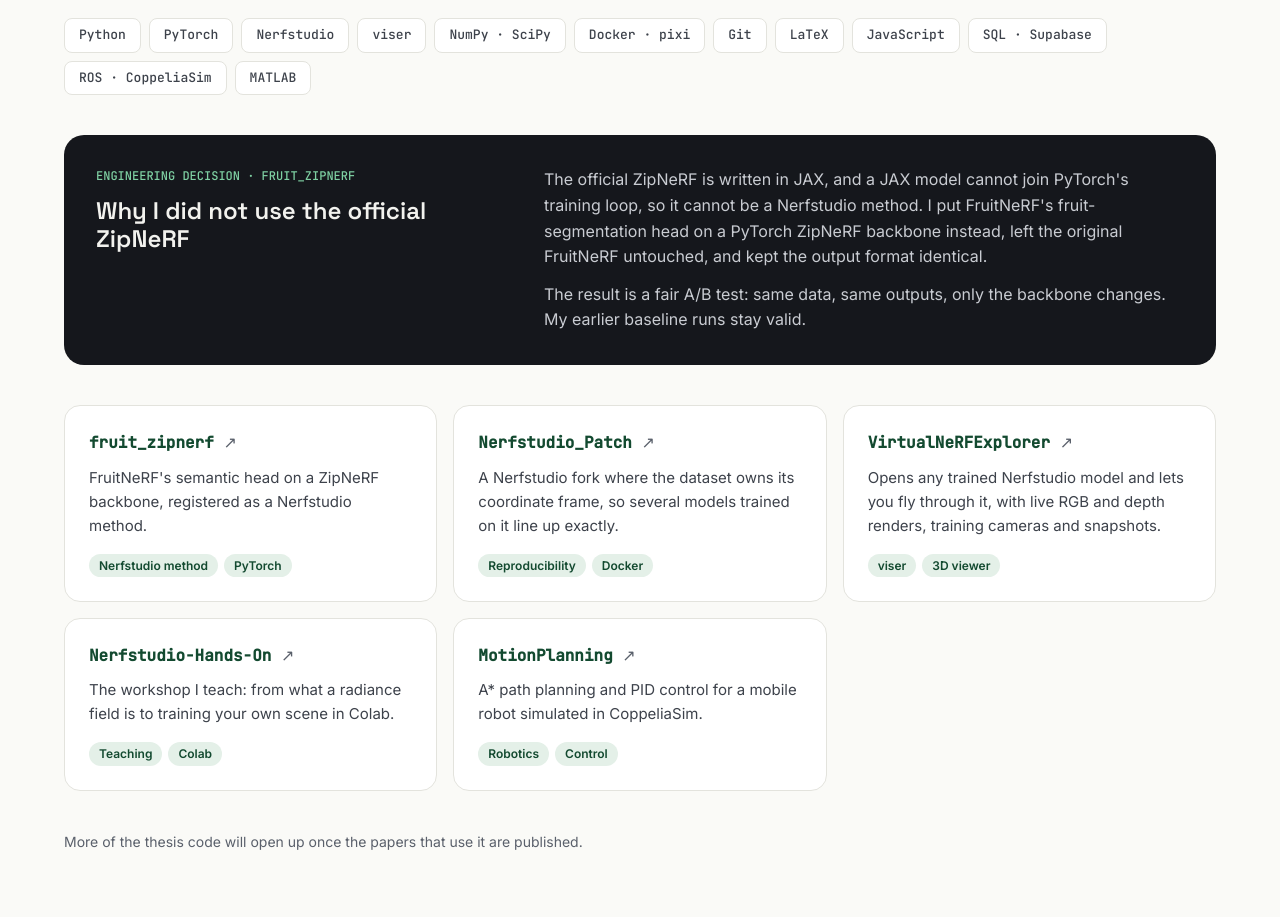
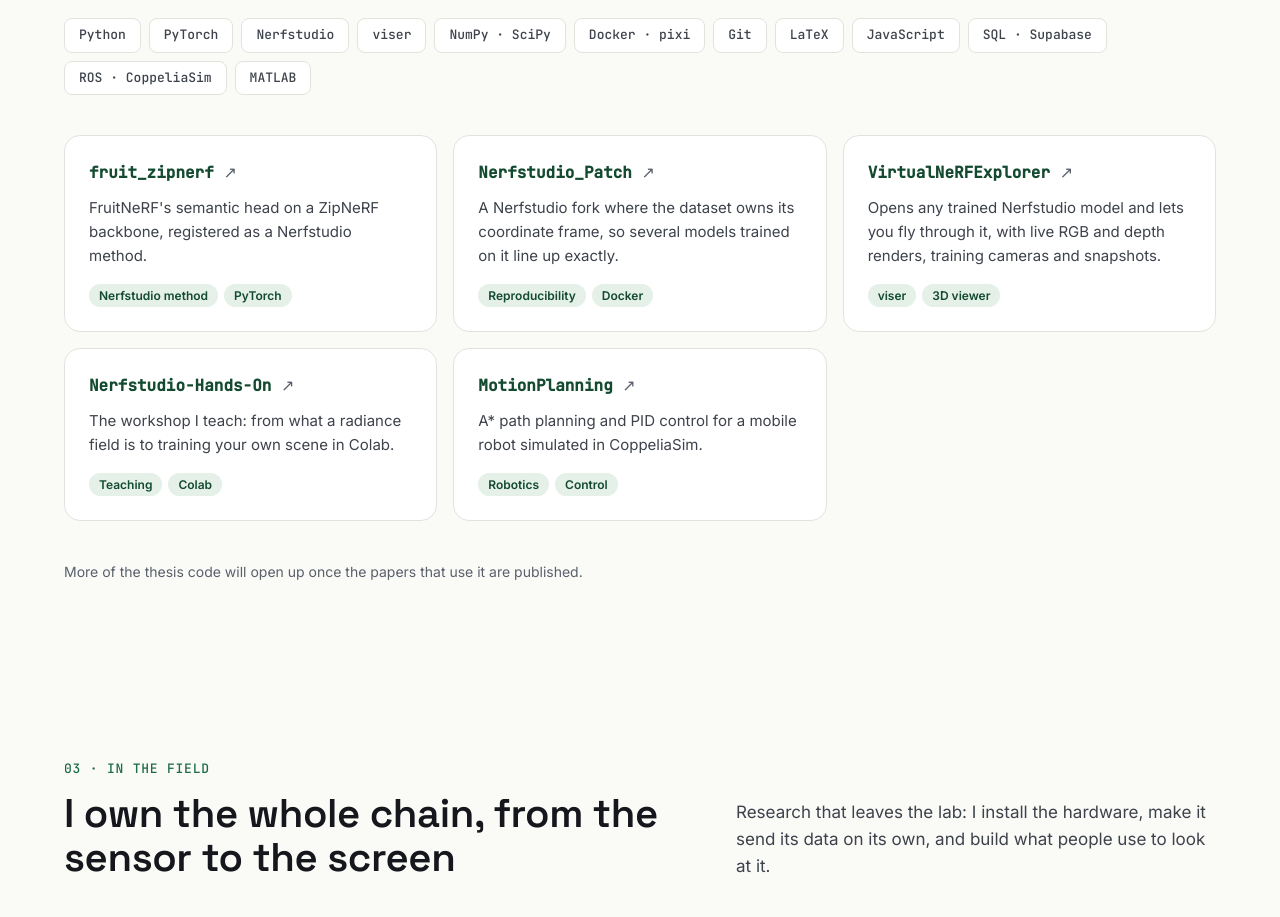
Before and after one commit to NicolasAraya932/NicolasAraya932.github.io, a plain HTML site: page index.html in a window 1280 px wide. Shown: the part 6080-6997 px from the top of the page. Drawn offline with Linux system fonts and the light colour scheme.

Commit message:
Remove the fruit_zipnerf engineering note

```diff
--- a/index.html
+++ b/index.html
@@ -275,17 +275,6 @@
     <li>Python</li><li>PyTorch</li><li>Nerfstudio</li><li>viser</li><li>NumPy · SciPy</li><li>Docker · pixi</li><li>Git</li><li>LaTeX</li><li>JavaScript</li><li>SQL · Supabase</li><li>ROS · CoppeliaSim</li><li>MATLAB</li>
   </ul>
 
-  <article class="note">
-    <div class="note-head">
-      <span class="mono">Engineering decision · fruit_zipnerf</span>
-      <h3>Why I did not use the official ZipNeRF</h3>
-    </div>
-    <div class="note-body">
-      <p>The official ZipNeRF is written in JAX, and a JAX model cannot join PyTorch's training loop, so it cannot be a Nerfstudio method. I put FruitNeRF's fruit-segmentation head on a PyTorch ZipNeRF backbone instead, left the original FruitNeRF untouched, and kept the output format identical.</p>
-      <p>The result is a fair A/B test: same data, same outputs, only the backbone changes. My earlier baseline runs stay valid.</p>
-    </div>
-  </article>
-
   <div class="repos">
     <a class="repo" href="https://github.com/NicolasAraya932/fruit_zipnerf">
       <span class="repo-name">fruit_zipnerf</span>
--- a/styles.css
+++ b/styles.css
@@ -246,11 +246,6 @@ ul, ol { margin: 0; padding: 0; list-style: none; }
 /* Code */
 .stack { display: flex; flex-wrap: wrap; gap: 8px; }
 .stack li { padding: 6px 14px; border-radius: 8px; background: var(--surface); border: 1px solid var(--line); font-family: var(--font-mono); font-size: 13px; color: var(--ink-2); }
-.note { display: flex; flex-wrap: wrap; gap: 24px 48px; padding: 32px; border-radius: 20px; background: var(--dark); color: #F2F2EE; }
-.note-head { flex: 1 1 300px; min-width: 0; display: flex; flex-direction: column; gap: 10px; }
-.note-head .mono { color: #7FD1A3; }
-.note-head h3 { font-size: 24px; line-height: 1.2; }
-.note-body { flex: 2 1 440px; min-width: 0; display: flex; flex-direction: column; gap: 12px; font-size: 16px; color: #C9CCD2; }
 .repos { display: grid; grid-template-columns: repeat(auto-fit, minmax(300px, 1fr)); gap: 16px; }
 .repo {
   text-decoration: none; color: var(--ink); background: var(--surface);
```
